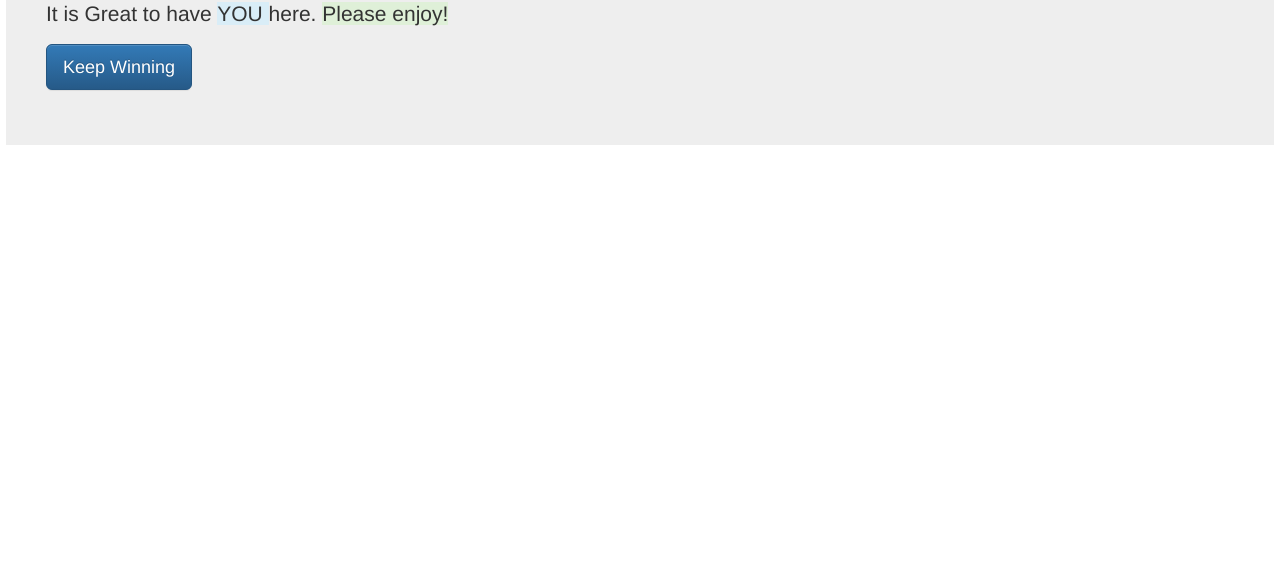
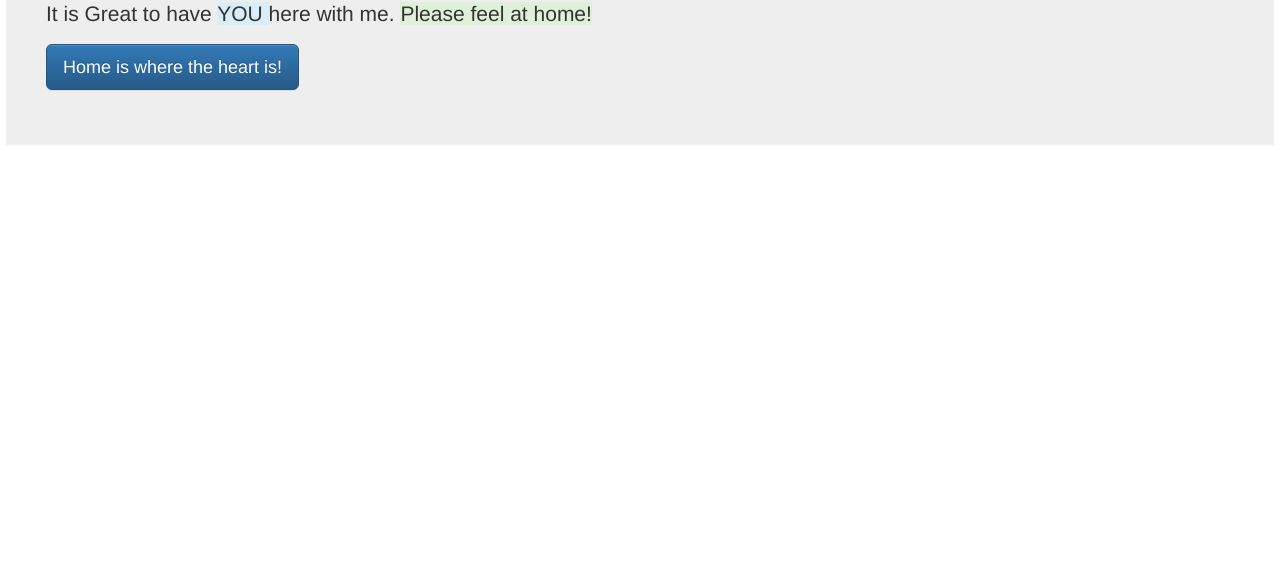
Before and after one commit to ccjacobs14/nodejs-webapp, a website: page index.html in a window 1280 px wide. Shown: the part 217-800 px from the top of the page. Drawn offline with nearby package versions, Linux system fonts and the light colour scheme.

Commit message:
Update index.html

```diff
--- a/index.html
+++ b/index.html
@@ -23,8 +23,8 @@
   </nav>
       <div class="jumbotron"  style="padding:40px;">
         <h1> This is a Hello Message from  <span class="text-primary"> C14 </span><span class="text-danger"> Home </span></h1>
-        <p> It is Great to have <span class="bg-info"> YOU </span> here. <span class="bg-success"> Please enjoy! </span></p>
-        <p><a class="btn btn-primary btn-lg" href="#" role="button">Keep Winning</a></p>
+        <p> It is Great to have <span class="bg-info"> YOU </span> here with me. <span class="bg-success"> Please feel at home! </span></p>
+        <p><a class="btn btn-primary btn-lg" href="#" role="button">Home is where the heart is!</a></p>
       </div>
     </div>
   </body>
```
